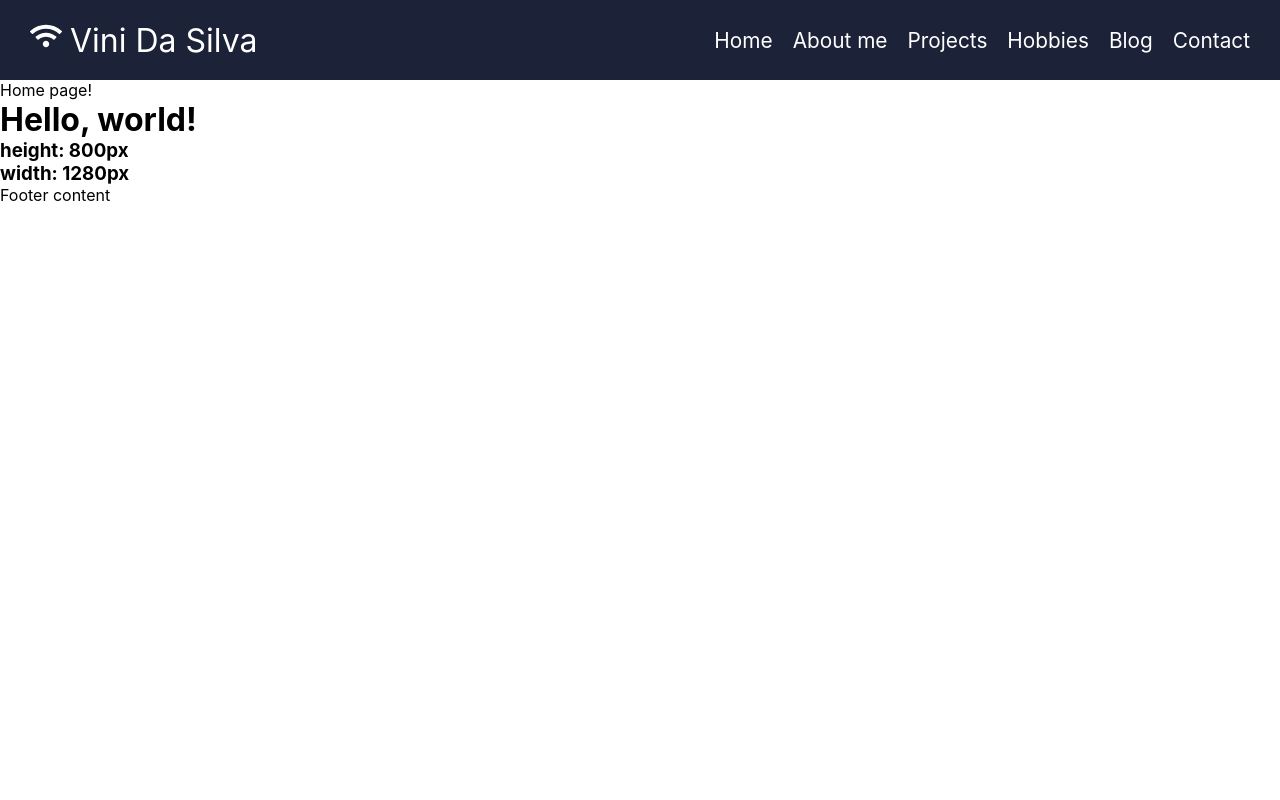
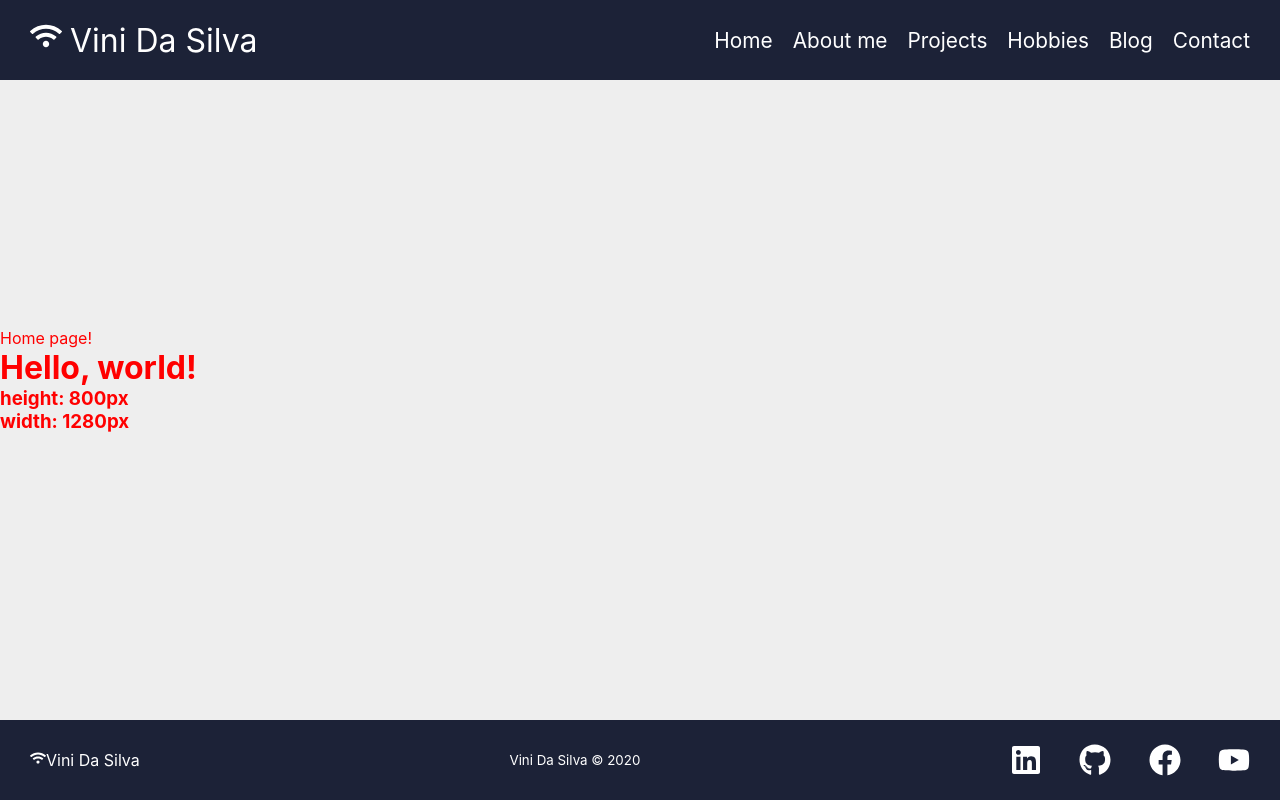
Before and after one commit to ViniBR01/personal-site, a React (Create React App) app: page / in a window 1280 px wide. Built offline with nearby package versions, Linux system fonts and the light colour scheme.

Commit message:
creates intial template for Footer and adds it to the page

```diff
--- a/src/components/App/App.css
+++ b/src/components/App/App.css
@@ -3,3 +3,14 @@
     margin: 0;
     padding: 0;
 }
+.page-container {
+    background-color: #eeeeee;
+    display: flex;
+    flex-direction: column;
+    justify-content: space-between;
+    min-height: 100vh;
+}
+.main-content {
+    color: red;
+    align-self: flex-start;
+}
--- a/src/components/App/App.js
+++ b/src/components/App/App.js
@@ -2,6 +2,7 @@ import React from 'react';
 import './App.css';
 import { BrowserRouter, Switch, Route } from 'react-router-dom';
 import NavBar from '../NavBar/NavBar';
+import Footer from '../Footer/Footer';
 
 class App extends React.Component {
     /* Initialize the state */
@@ -32,15 +33,17 @@ class App extends React.Component {
 
     render() {
         return (
-            <div>
+            <div className="page-container">
                 <BrowserRouter>
                     <NavBar windowWidth={this.state.width} />
                     <Switch>
                         <Route exact path="/">
-                            Home page!
-                            <h1>Hello, world!</h1>
-                            <h3>height: {this.state.height}px</h3>
-                            <h3>width: {this.state.width}px</h3>
+                            <div className="main-content">
+                                Home page!
+                                <h1>Hello, world!</h1>
+                                <h3>height: {this.state.height}px</h3>
+                                <h3>width: {this.state.width}px</h3>
+                            </div>
                         </Route>
                         <Route exact path="/about">
                             About me!
@@ -61,9 +64,7 @@ class App extends React.Component {
                             404 Not Found!
                         </Route>
                     </Switch>
-                    <div>
-                        Footer content
-                    </div>
+                    <Footer />
                 </BrowserRouter>
             </div>
         );
--- /dev/null
+++ b/src/components/Footer/Footer.css
@@ -0,0 +1,39 @@
+.footer-container {
+    align-items: center;
+    background-color: #1c2237;
+    color: #ffffff;
+    display: flex;
+    height: 80px;
+    justify-content: space-between;
+    margin: 40px auto 0 auto;
+    padding: 0 30px;
+    width: 100%;
+}
+
+.footer-logo {
+}
+.footer-logo-icon {
+}
+
+.website-rights {
+}
+
+.social-media {
+    color: white;
+    display: flex;
+    justify-content: space-between;
+    align-items: center;
+    width: 240px;
+}
+.social-media a {
+    align-items: center;
+    display: flex;
+}
+.social-media a:hover {
+    color: green;
+}
+
+.social-icon-link {
+    color: #fff;
+    font-size: 32px;
+}
--- /dev/null
+++ b/src/components/Footer/Footer.js
@@ -0,0 +1,44 @@
+import React from 'react';
+import './Footer.css';
+//import { Link } from 'react-router-dom';
+import {
+    FaWifi,
+    FaFacebook,
+    FaGithub,
+    FaYoutube,
+
+    FaLinkedin
+} from 'react-icons/fa';
+
+class Footer extends React.Component {
+    render() {
+        return (
+            <section className="footer-container">
+                <div className="footer-logo">
+                    <FaWifi className="footer-logo-icon" />
+                    Vini Da Silva
+                </div>
+
+                <small className='website-rights'>Vini Da Silva © 2020</small>
+
+                <div className="social-media">
+                    <a className='social-icon-link' target="_blank" rel="noopener noreferrer" href="https://www.linkedin.com/in/vini-goncalves/">
+                        <FaLinkedin />
+                    </a>
+                    <a className='social-icon-link' target="_blank" rel="noopener noreferrer" href="https://github.com/ViniBR01">
+                        <FaGithub />
+                    </a>
+                    <a className='social-icon-link' target="_blank" rel="noopener noreferrer" href="https://www.facebook.com/vgoncalves29">
+                        <FaFacebook />
+                    </a>
+                    <a className='social-icon-link' target="_blank" rel="noopener noreferrer" href="https://www.youtube.com/channel/UCuWu3CcWPARJzqw3v7mXUxw">
+                        <FaYoutube />
+                    </a>
+                </div>
+
+            </section>
+        );
+    }
+}
+
+export default Footer;
```
